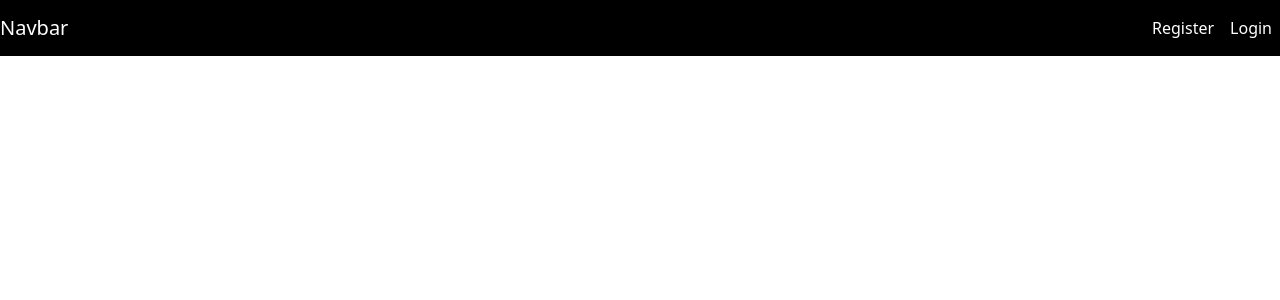
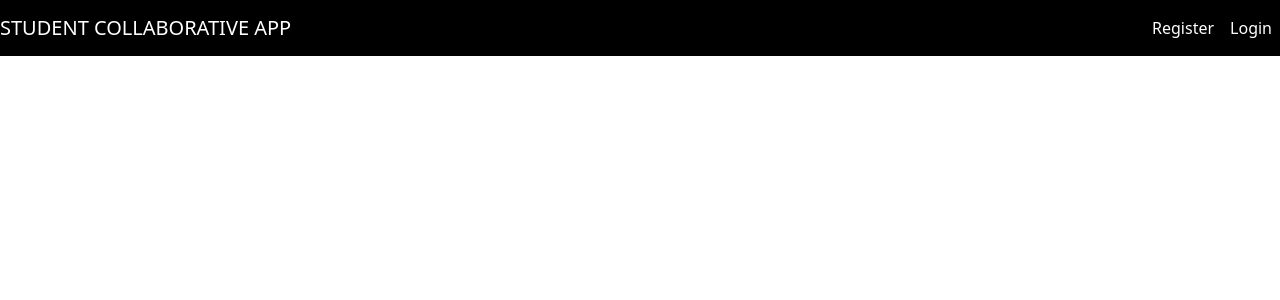
Before and after one commit to kalitadisha/Student_collaborative_app_frontend, a React (Create React App) app in the folder client/: page / in a window 1280 px wide. Shown: the top 300 px of the page. Built offline with nearby package versions, Linux system fonts and the light colour scheme; a small style sheet from the web is missing.

Commit message:
modified:   client/public/index.html 	modified:   client/src/Components/Navbar.js

```diff
--- a/client/public/index.html
+++ b/client/public/index.html
@@ -26,7 +26,7 @@
       Learn how to configure a non-root public URL by running `npm run build`.
     -->
 
-    <title>React App</title>
+    <title>STUDENT COLLABORATIVE APP</title>
     <!-- Add Bootstrap CSS via CDN -->
     <link
       rel="stylesheet"
--- a/client/src/Components/Navbar.js
+++ b/client/src/Components/Navbar.js
@@ -4,7 +4,7 @@ import React from 'react';
 function Navbar() {
     return (
         <nav class="navbar navbar-expand-lg ">
-            <a class="navbar-brand" href="#">Navbar</a>
+            <a class="navbar-brand" href="#">STUDENT COLLABORATIVE APP</a>
             <button class="navbar-toggler" type="button" data-toggle="collapse" data-target="#navbarNav" aria-controls="navbarNav" aria-expanded="false" aria-label="Toggle navigation">
                 <span class="navbar-toggler-icon"></span>
             </button>
```
